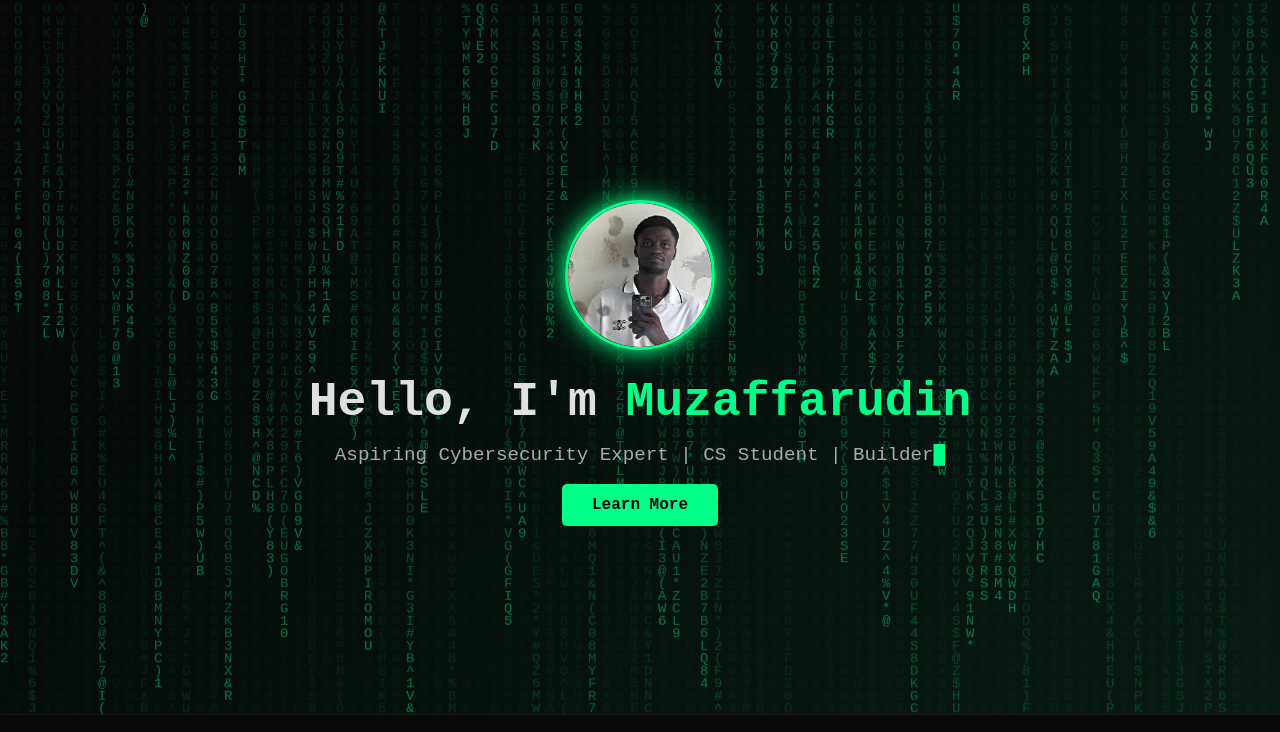
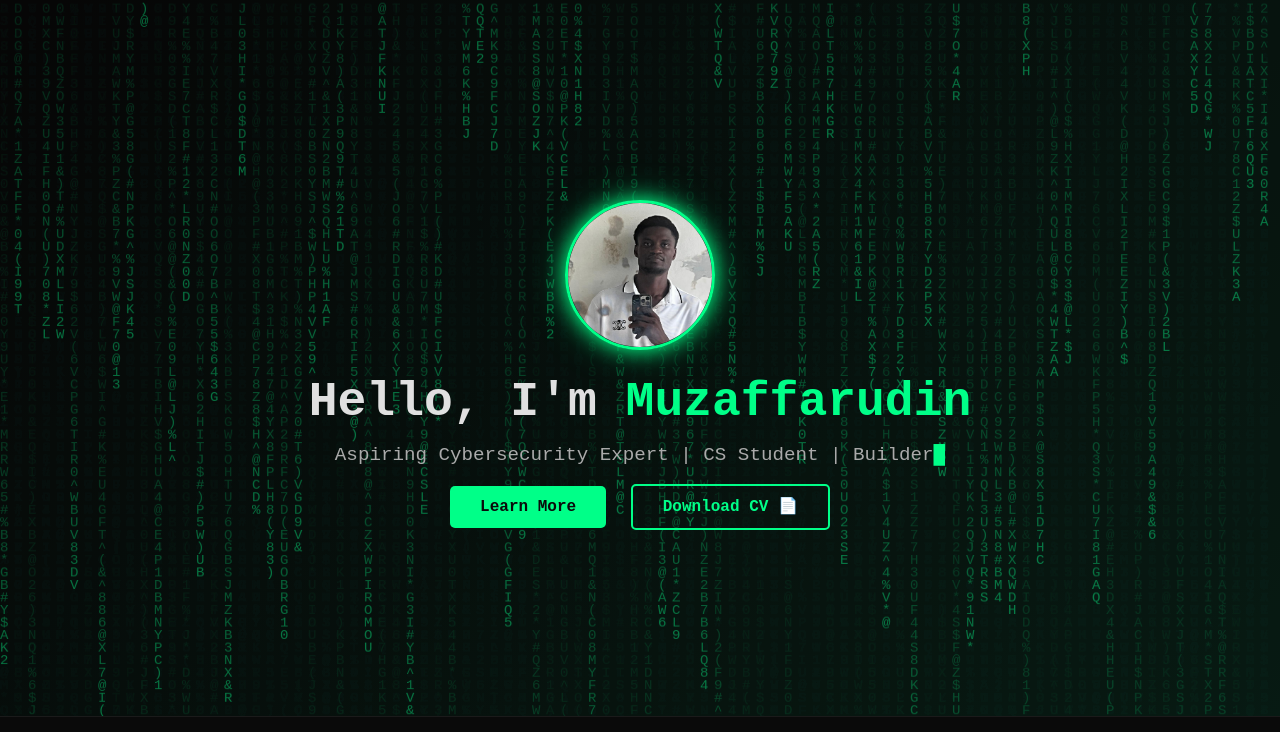
Before and after one commit to Muzaffarudin851/My-cyber-profile, a plain HTML site: page index.html in a window 1280 px wide. Shown: the part 68-800 px from the top of the page. Drawn offline with Linux system fonts and the light colour scheme.

Commit message:
Added CV download button

```diff
--- a/index.html
+++ b/index.html
@@ -39,6 +39,7 @@
     <h1>Hello, I'm <span class="highlight">Muzaffarudin</span></h1>
     <p id="typing"></p>
     <a href="#about" class="btn">Learn More</a>
+<a href="Musah_Muzaffar_CV.pdf" download class="btn btn-outline">Download CV 📄</a>
   </div>
 </section>
 
--- a/style.css
+++ b/style.css
@@ -420,3 +420,17 @@ section.visible {
   color: #ffcc00;
   border: 1px solid #ffcc00;
 }
+
+/* CV DOWNLOAD BUTTON */
+.btn-outline {
+  background-color: transparent;
+  color: #00ff88;
+  border: 2px solid #00ff88;
+  margin-left: 15px;
+  transition: background 0.3s, color 0.3s;
+}
+
+.btn-outline:hover {
+  background-color: #00ff88;
+  color: #0a0a0a;
+}
```
Also changed, not shown: 1 other file.
